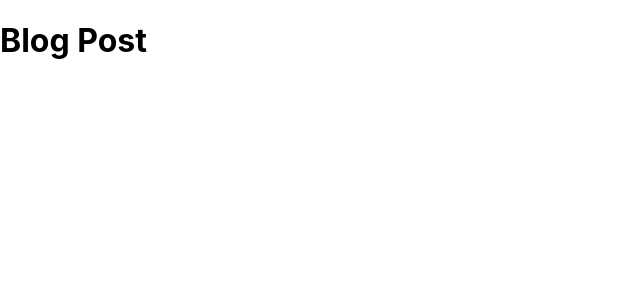
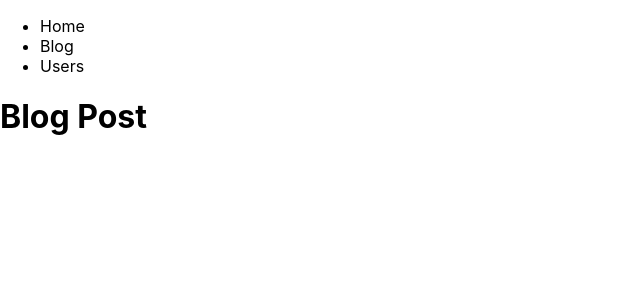
Before and after one commit to nadahasni-dot/next-js-practice, a Next.js app: page /blog in a window 1280 px wide. Shown: the top 300 px of the page, without its empty margins (0-640 px from the left). Built offline with nearby package versions, Linux system fonts and the light colour scheme.

Commit message:
creating header component

```diff
--- /dev/null
+++ b/components/Header/index.tsx
@@ -0,0 +1,13 @@
+import Link from 'next/link';
+
+export default function Header() {
+  return (
+    <header>
+      <ul>
+        <li><Link href="/">Home</Link></li>
+        <li><Link href="/blog">Blog</Link></li>
+        <li><Link href="/users">Users</Link></li>
+      </ul>
+    </header>
+  );
+}
--- a/pages/blog.tsx
+++ b/pages/blog.tsx
@@ -1,9 +1,10 @@
-import React from 'react';
+import Header from '../components/Header';
 
 export default function Blog() {
   return (
-    <div>
+    <>
+      <Header />
       <h1>Blog Post</h1>
-    </div>
+    </>
   );
 }
--- a/pages/users/detail.tsx
+++ b/pages/users/detail.tsx
@@ -1,9 +1,11 @@
 import React from 'react';
+import Header from '../../components/Header';
 
 export default function UserDetail() {
   return (
-    <div>
+    <>
+      <Header />
       <h1>User Detail</h1>
-    </div>
+    </>
   );
 }
```
Also changed, not shown: pages/index.tsx (+5 -14 lines), pages/users/index.tsx (+5 -2 lines).
